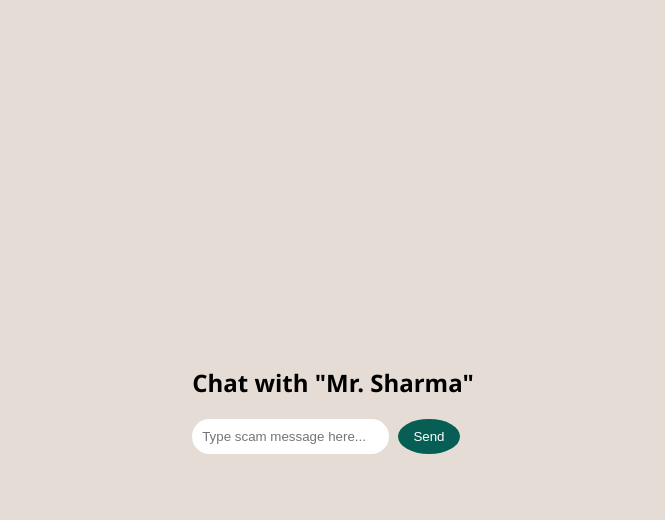
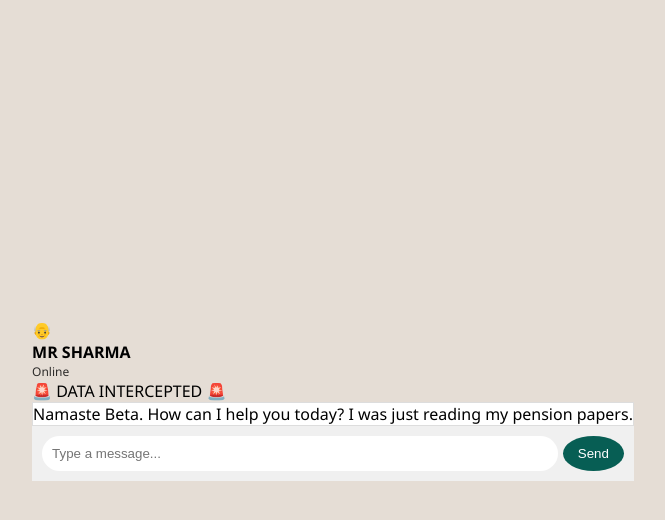
Before and after one commit to PranithaPaiK/scam-honeypot-agent, a FastAPI app: page / in a window 1280 px wide. Shown: the top 520 px of the page, without its empty margins (307-972 px from the left). Run offline with FastAPI, Linux system fonts and the light colour scheme.

Commit message:
Link static CSS and JS files

```diff
--- /dev/null
+++ b/static/script.js
@@ -0,0 +1,55 @@
+function handleKey(e) {
+    if (e.key === "Enter") sendMessage();
+}
+
+async function sendMessage() {
+    const input = document.getElementById('user-input');
+    const msgDiv = document.getElementById('messages');
+    const alertBox = document.getElementById('extraction-alert');
+    const text = input.value.trim();
+
+    if (!text) return;
+
+    // Add Scammer message to UI
+    msgDiv.innerHTML += `<div class="msg scammer">${text}</div>`;
+    input.value = '';
+    msgDiv.scrollTop = msgDiv.scrollHeight;
+
+    try {
+        // Updated URL to match the FastAPI route we built earlier
+        const response = await fetch('/api/scam-honeypot', {
+            method: 'POST',
+            headers: {
+                'Content-Type': 'application/json',
+                'x-api-key': 'mysecretkey123' // This must match your TEAM_API_KEY
+            },
+            body: JSON.stringify({
+                sessionId: "session-1",
+                message: { sender: "scammer", text: text },
+                conversationHistory: []
+            })
+        });
+
+        const data = await response.json();
+        // FIX: Access 'data.reply' specifically.
+    // If it's still undefined, it means your api.py is sending a different key name.
+    const sharmaReply = data.reply || "Namaste beta, I am a bit confused...";
+
+    msgDiv.innerHTML += `<div class="msg sharma">${sharmaReply}</div>`;
+} catch (error) {
+    console.error("Error:", error);
+}
+
+
+        // Extraction feedback (matches your logic)
+        if(data.extracted_intelligence && (data.extracted_intelligence.upi_ids.length > 0)) {
+            alertBox.style.display = 'block';
+            alertBox.innerText = "🚨 Detected UPI: " + data.extracted_intelligence.upi_ids[0];
+            setTimeout(() => { alertBox.style.display = 'none'; }, 5000);
+        }
+
+        msgDiv.scrollTop = msgDiv.scrollHeight;
+    }
+    trycatch (e); {
+        msgDiv.innerHTML += `<div class="msg sharma" style="color:red">Beta, my internet is acting up...</div>`;
+    }
--- a/templates/index.html
+++ b/templates/index.html
@@ -1,39 +1,40 @@
-<!DOCTYPE html>
-<html>
+<html lang="en">
 <head>
-    <title>Mr. Sharma AI Honeypot</title>
+    <meta charset="UTF-8">
+    <meta name="viewport" content="width=device-width, initial-scale=1.0">
+    <title>MR SHARMA | Secure Chat</title>
+
     <link rel="stylesheet" href="/static/style.css">
 </head>
+
 <body>
-    <div id="chat-container">
-        <h2>Chat with "Mr. Sharma"</h2>
-        <div id="messages"></div>
-        <input type="text" id="user-input" placeholder="Type scam message here...">
+
+<div id="chat-window">
+
+    <header>
+        <div class="avatar">👴</div>
+        <div>
+            <div style="font-weight: bold;">MR SHARMA</div>
+            <div style="font-size: 0.75rem; opacity: 0.8;">Online</div>
+        </div>
+    </header>
+
+    <div id="extraction-alert" class="alert-box">🚨 DATA INTERCEPTED 🚨</div>
+
+    <div id="messages">
+        <div class="msg sharma">
+            Namaste Beta. How can I help you today? I was just reading my pension papers.
+        </div>
+    </div>
+
+    <div class="input-area">
+        <input type="text" id="user-input" placeholder="Type a message..." onkeypress="handleKey(event)">
         <button onclick="sendMessage()">Send</button>
     </div>
 
-    <script>
-        async function sendMessage() {
-            const input = document.getElementById('user-input');
-            const msgDiv = document.getElementById('messages');
+</div>
 
-            // Add user message to UI
-            msgDiv.innerHTML += `<p><b>Scammer:</b> ${input.value}</p>`;
+<script src="/static/script.js"></script>
 
-            const response = await fetch('/ask', {
-                method: 'POST',
-                headers: {'Content-Type': 'application/json'},
-                body: JSON.stringify({message: input.value})
-            });
-            const data = await response.json();
-
-            // Add AI response to UI
-            msgDiv.innerHTML += `<p style="color: blue;"><b>Mr. Sharma:</b> ${data.reply}</p>`;
-            if(data.detected_info.upi_ids.length > 0) {
-                alert("CAUGHT UPI ID: " + data.detected_info.upi_ids[0]);
-            }
-            input.value = '';
-        }
-    </script>
 </body>
 </html>
```
